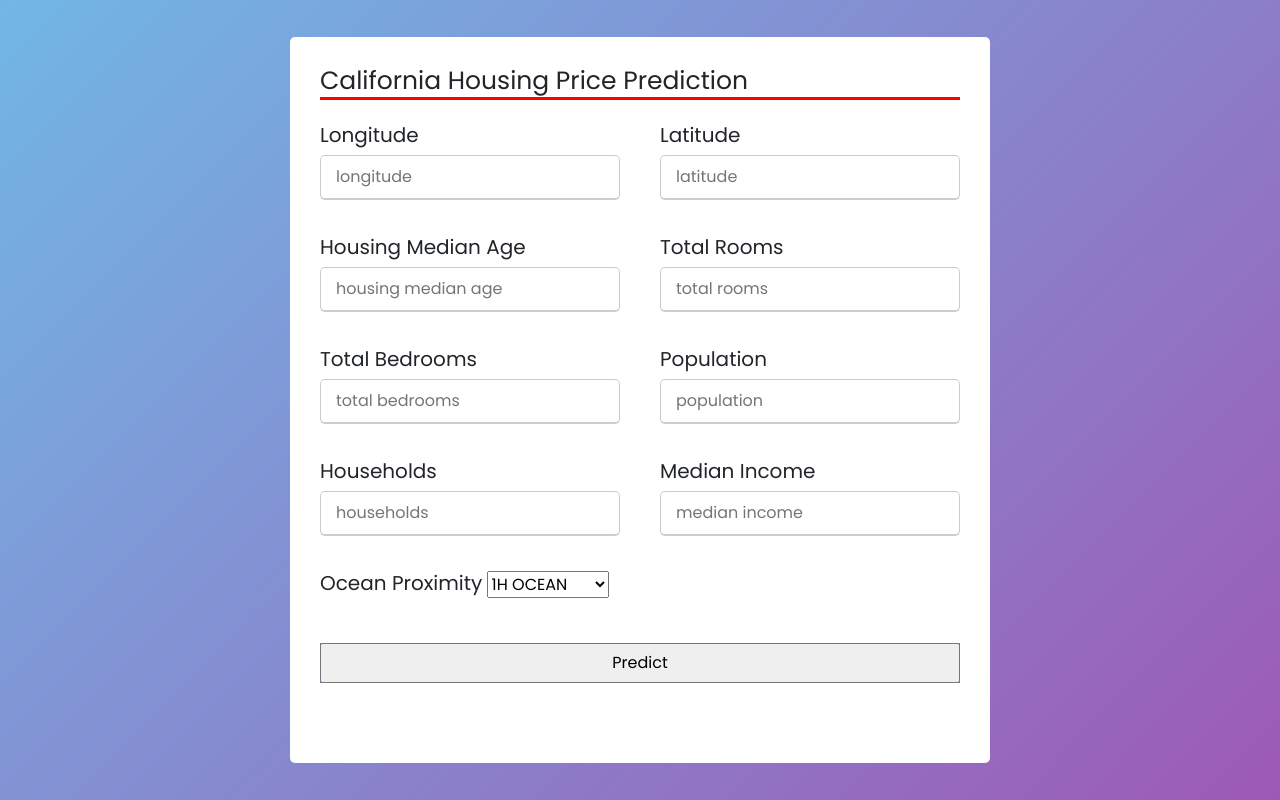
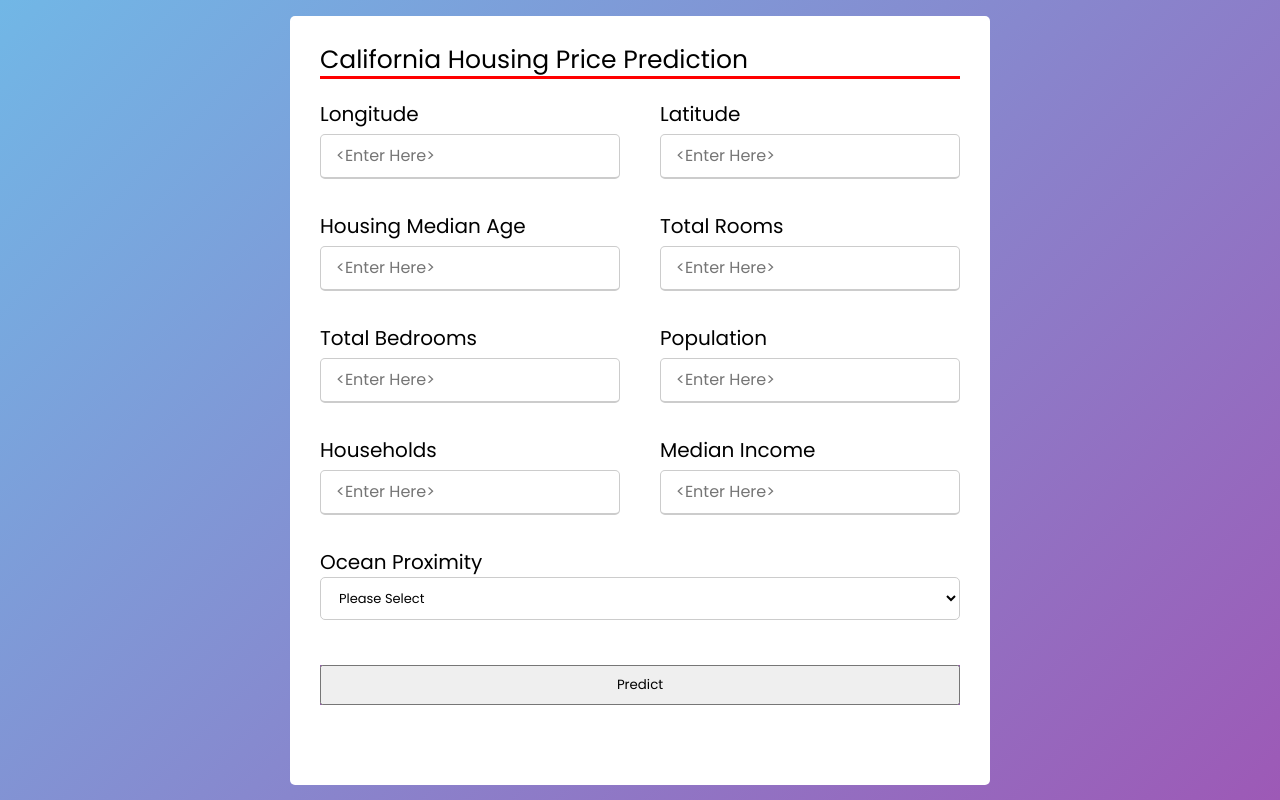
Before and after one commit to JuelBasak/CaliforniaHousingPricePrediction, a Flask app: page / in a window 1280 px wide. Run offline with Flask 2, Linux system fonts and the light colour scheme; parts of the project's set-up code (start-up, migrations or seed data) failed here and were passed over; some libraries are stand-ins or nearby versions.

Commit message:
Final Project

```diff
--- a/main.py
+++ b/main.py
@@ -17,9 +17,11 @@ from sklearn.compose import ColumnTransformer
 
 app = Flask(__name__)
 
+
 @app.route('/', methods=['GET'])
 def homepage():
     return render_template('index.html', loading=False)
+
 
 @app.route('/predict', methods=['POST'])
 def model_predict():
@@ -172,4 +174,4 @@ def model_process():
 
 if __name__=='__main__':
     model_process()
-    app.run(debug=True)
+    app.run(debug=False)
--- a/static/styles.css
+++ b/static/styles.css
@@ -36,23 +36,23 @@ body{
     background: rgb(255, 0, 0);
 
 }
-.container form .user-details{
+.container form .housing-details{
     display: flex;
     flex-wrap: wrap;
     justify-content: space-between;
 }
 
-form .user-details .input-box{
+form .housing-details .input-box{
     margin: 20px 0 12px 0;
     width: calc(100% / 2 - 20px);
 }
-.user-details .input-box .details{
+.housing-details .input-box .details{
     display: block;
     font-weight: 500px;
     font-size: 20px;
     margin-bottom: 5px;
 }
-.user-details .input-box input{
+.housing-details .input-box input{
     height: 45px;
     width: 100%;
     outline: none;
@@ -61,8 +61,9 @@ form .user-details .input-box{
     padding-left: 15px;
     font-size: 16px;
     border-bottom-width: 2px;
+    transition: all 0.3s ease;
 }
-.user-details .input-box input:focus{
+.housing-details .input-box input:focus{
     border-color: green;
 }
 form .ocean-details{
@@ -101,3 +102,19 @@ form .predict-details .predict-details-error{
     width: 100%;
     color: azure;
 }
+.ocean-details select{
+    font-size: 13px;
+    padding: 10px 8px 10px 14px;
+    background: transparent;
+    border: 1px solid #ccc;
+    border-radius: 5px;
+    position: relative;
+    width: 100%;
+  }
+input::-webkit-outer-spin-button,
+input::-webkit-inner-spin-button {
+display: none;
+}
+input[type=number] {
+    -moz-appearance: textfield;
+  }
--- a/templates/index.html
+++ b/templates/index.html
@@ -5,7 +5,6 @@
     <meta charset="UTF-8">
     <title>California Housing Price Prediction</title>
     <meta name="viewport" content="width=device-width, initial-scale=1.0">
-        <link rel="stylesheet" href="https://stackpath.bootstrapcdn.com/bootstrap/4.4.1/css/bootstrap.min.css" integrity="sha384-Vkoo8x4CGsO3+Hhxv8T/Q5PaXtkKtu6ug5TOeNV6gBiFeWPGFN9MuhOf23Q9Ifjh" crossorigin="anonymous">
     <link rel="stylesheet" href="/static/styles.css">
 </head>
 
@@ -14,51 +13,52 @@
         <div class="title">California Housing Price Prediction</div>
 
         <form action="/predict" method="POST">
-            <div class="user-details">
+            <div class="housing-details">
                 <div class="input-box">
                     <span class="details">Longitude</span>
-                    <input type="number" name="longitude" placeholder="longitude" step="0.01">
+                    <input type="number" name="longitude" placeholder="<Enter Here>" step="0.01">
                 </div>
 
                 <div class="input-box">
                     <span class="details">Latitude</span>
-                    <input type="number" name="latitude" placeholder="latitude" step="0.01">
+                    <input type="number" name="latitude" placeholder="<Enter Here>" step="0.01">
                 </div>
 
                 <div class="input-box">
                     <span class="details">Housing Median Age</span>
-                    <input type="number" name="housing_median_age" placeholder="housing median age" step="0.01">
+                    <input type="number" name="housing_median_age" placeholder="<Enter Here>" step="0.01">
                 </div>
 
                 <div class="input-box">
                     <span class="details">Total Rooms</span>
-                    <input type="number" name="total_rooms" placeholder="total rooms" step="0.01">
+                    <input type="number" name="total_rooms" placeholder="<Enter Here>" step="0.01">
                 </div>
 
                 <div class="input-box">
                     <span class="details">Total Bedrooms</span>
-                    <input type="number" name="total_bedrooms" placeholder="total bedrooms" step="0.01">
+                    <input type="number" name="total_bedrooms" placeholder="<Enter Here>" step="0.01">
                 </div>
 
                 <div class="input-box">
                     <span class="details">Population</span>
-                    <input type="number" name="population" placeholder="population" step="0.01">
+                    <input type="number" name="population" placeholder="<Enter Here>" step="0.01">
                 </div>
 
                 <div class="input-box">
                     <span class="details">Households</span>
-                    <input type="number" name="households" placeholder="households" step="0.01">
+                    <input type="number" name="households" placeholder="<Enter Here>" step="0.01">
                 </div>
 
                 <div class="input-box">
                     <span class="details">Median Income</span>
-                    <input type="number" name="median_income" placeholder="median income" step="0.01">
+                    <input type="number" name="median_income" placeholder="<Enter Here>" step="0.01">
                 </div>
             </div>
 
             <div class="ocean-details">
                 <span class="ocean-details-title">Ocean Proximity</span>
                 <select name="ocean_proximity">
+                    <option selected='selected' id="option-selected">Please Select</option>
                     <option value="<1H OCEAN">1H OCEAN</option>
                     <option value="INLAND">INLAND</option>
                     <option value="NEAR OCEAN">NEAR OCEAN</option>
@@ -72,17 +72,18 @@
             </div>
 
             <div class="predict-details">
-            {% if flag %}
+                {% if flag %}
                 <span class="predict-details-error">Value Error. Check Input.</span>
-            {% elif predicted_value %}
+                {% elif predicted_value %}
                 <span class="predict-details-title">Predicted Housing Value : &nbsp;&nbsp;</span>
                 <span class="predict-details-value">{{predicted_value}} USD</span>
             </div>
             {% endif %}
-
         </form>
 
     </div>
+
+
 </body>
 
 </html>
```
